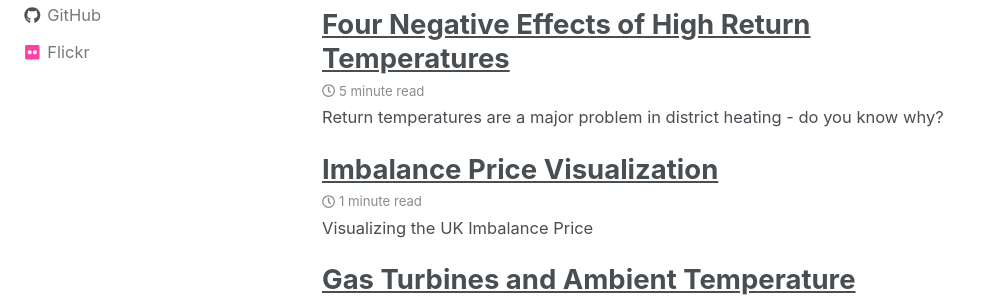
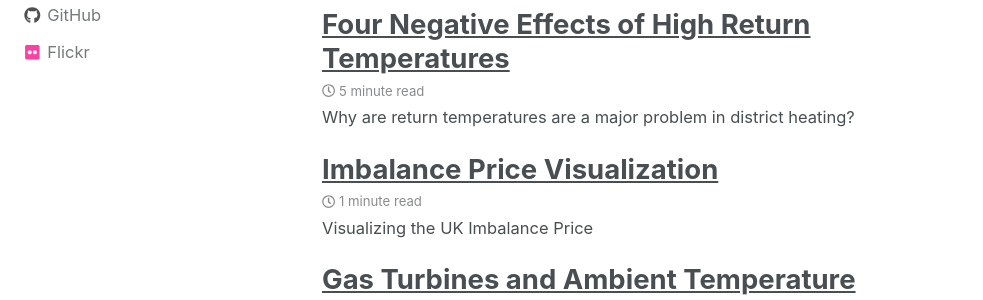
Before and after one commit to ADGEfficiency/adgefficiency.github.io, a Jekyll site: the page built from _pages/archive.md, in a window 1280 px wide and 900 px high, scrolled down 3915 px. Shown: the part 153-453 px from the top of the window, without its empty margins (0-983 px from the left). Built offline with Jekyll 4.4.1, drawn with Linux system fonts in a browser that asks for light colours; nearby versions of some CDN libraries.

Commit message:
excerpts

```diff
--- a/_posts/2016-12-16-energy-basics-four-negative-effects-of-high-return-temperatures.md
+++ b/_posts/2016-12-16-energy-basics-four-negative-effects-of-high-return-temperatures.md
@@ -3,7 +3,7 @@ title: 'Four Negative Effects of High Return Temperatures'
 date: 2016-12-16
 categories:
   - Energy Basics
-excerpt: Return temperatures are a major problem in district heating - do you know why?
+excerpt: Why are return temperatures are a major problem in district heating?
 
 ---
 
```
